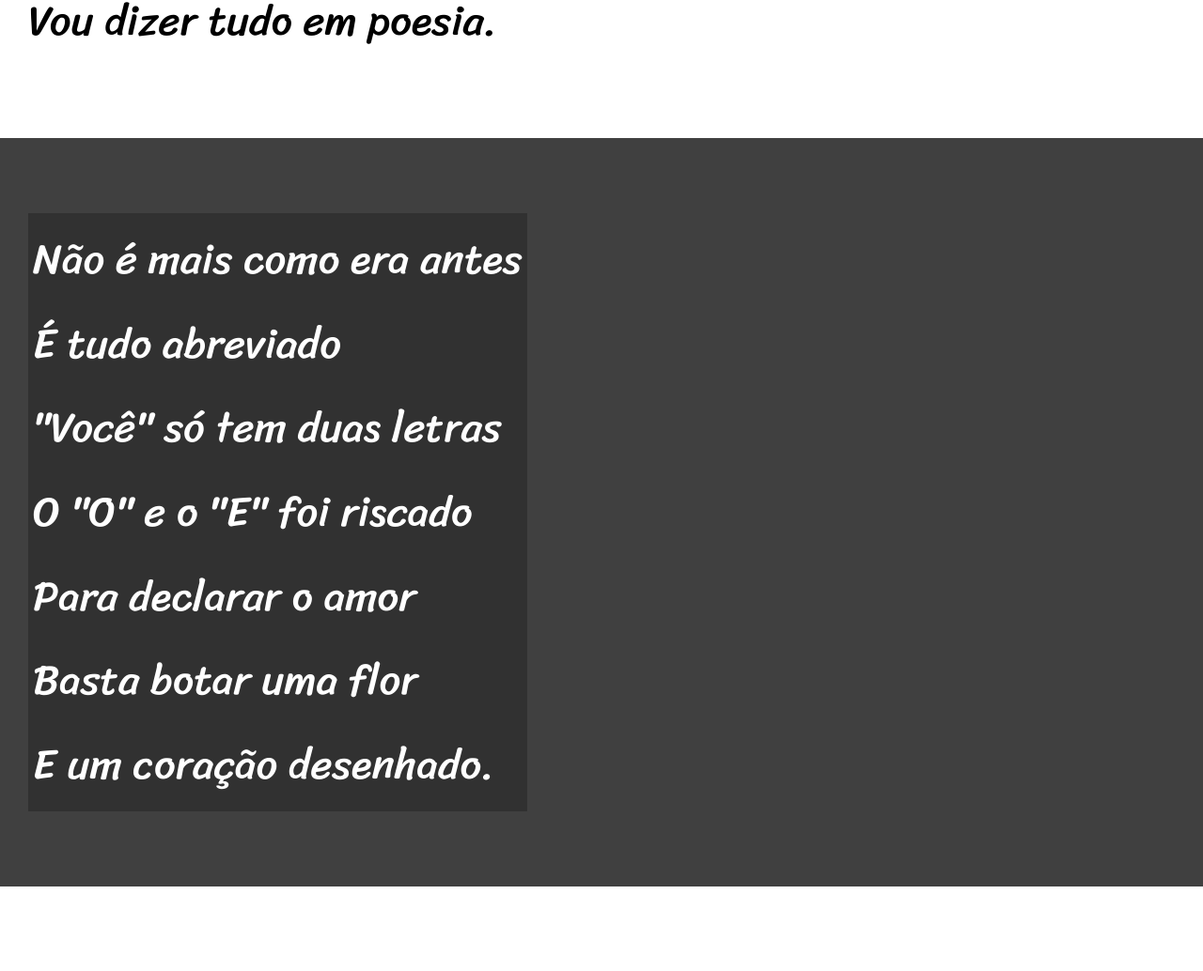
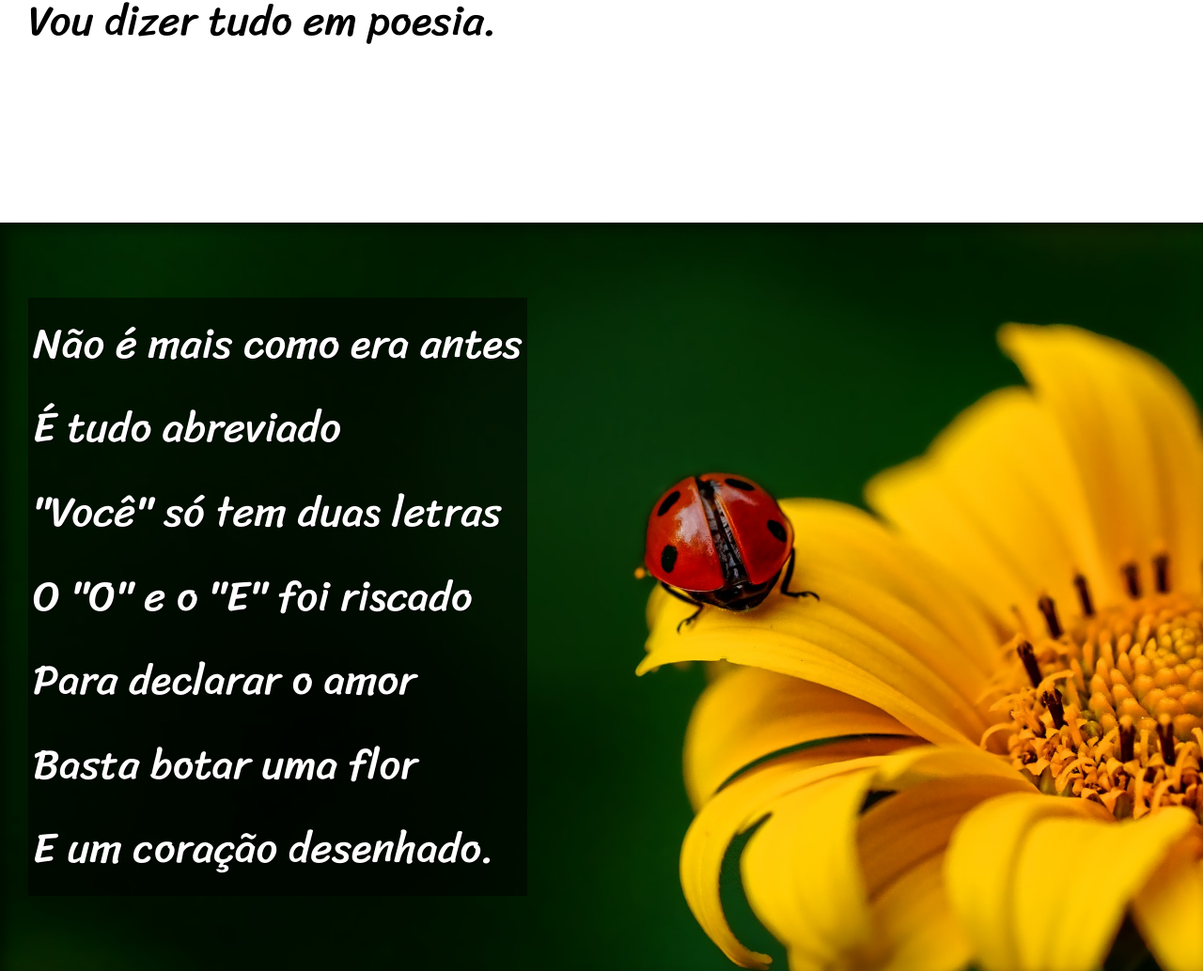
Before and after one commit to vitorDev879/Projeto-Cordel, a plain HTML site: page index.html in a window 1280 px wide. Shown: the part 900-1934 px from the top of the page at 94% size. Drawn offline with Linux system fonts and the light colour scheme.

Commit message:
Imagens e CSS finalizado

```diff
--- a/index.html
+++ b/index.html
@@ -24,7 +24,7 @@
         </p>
     </section>
 
-    <section class="imagem">
+    <section class="imagem" id="img01">
         <p>
             Não é mais como era antes <br>
             É tudo abreviado <br>
@@ -57,7 +57,7 @@
         </p>
     </section>
 
-    <section class="imagem">
+    <section class="imagem" id="img02">
         <p>
             Tenho saudade das cartas <br>
             Escritas com a própria mão <br>
--- a/style.css
+++ b/style.css
@@ -43,6 +43,10 @@ section {
     font-size: 3.5vw;
 }
 
+section > p {
+    padding-bottom: 2em;
+}
+
 section.normal {
     background-color: white;
     color: black;
@@ -51,12 +55,26 @@ section.normal {
 section.imagem {
     background-color: rgb(64, 64, 64);
     color: white;
+    box-shadow:  inset 6px 6px 13px 0px rgba(0, 0, 0, 0.475);
+    background-attachment: fixed;
 }
 
 section.imagem > p {
-    background-color: rgba(0, 0, 0, 0.245);
+    background-color: rgba(0, 0, 0, 0.502);
     display: inline-block;
     padding: 5px;
+    text-shadow: 1px 1px 0px black;
+}
+
+section#img01 {
+    background-image: url(pacote-d012/imagens/background001.jpg);
+    background-position: right center;
+    background-size: cover;
+}
+
+section#img02 {
+    background-image: url(pacote-d012/imagens/background002.jpg);
+    background-size: cover;
 }
 
 footer {
```
